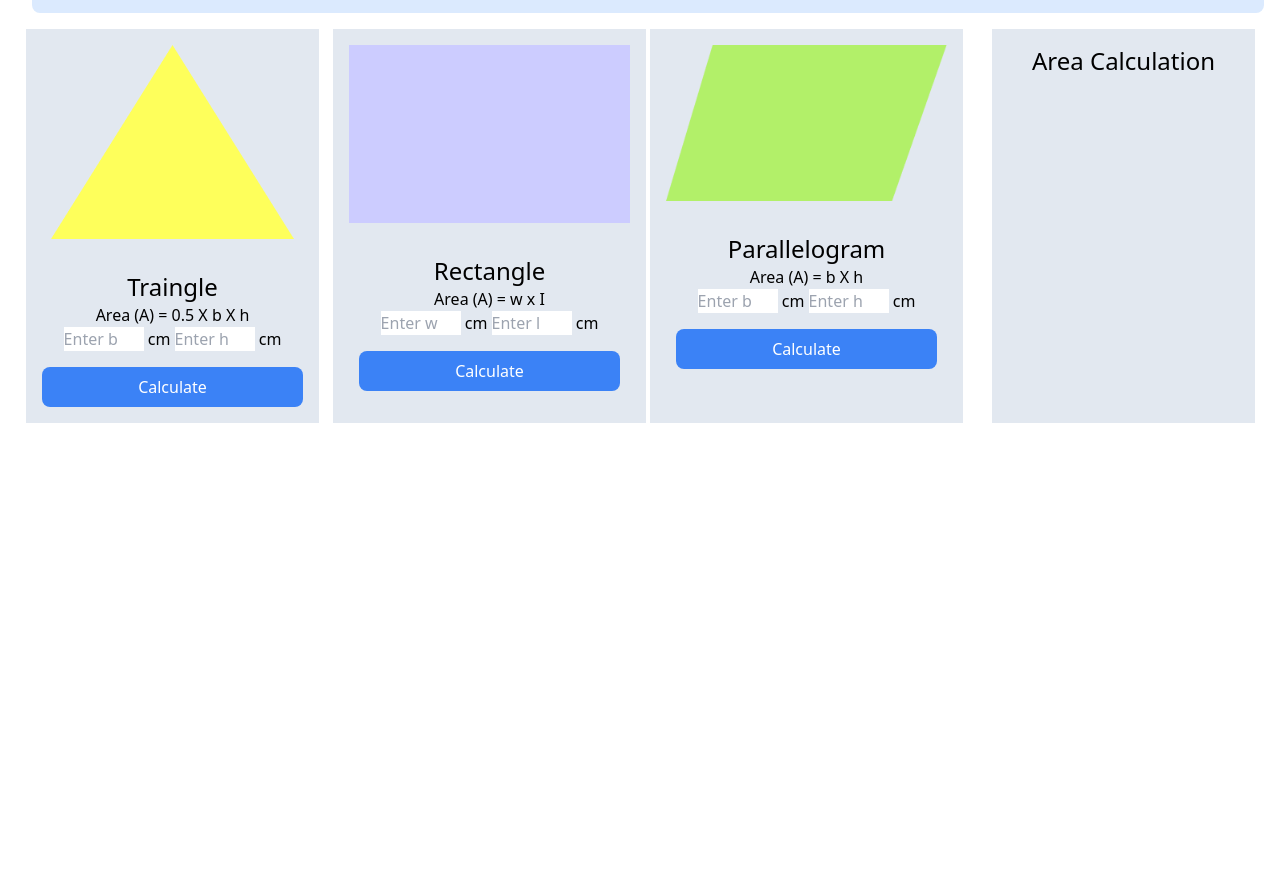
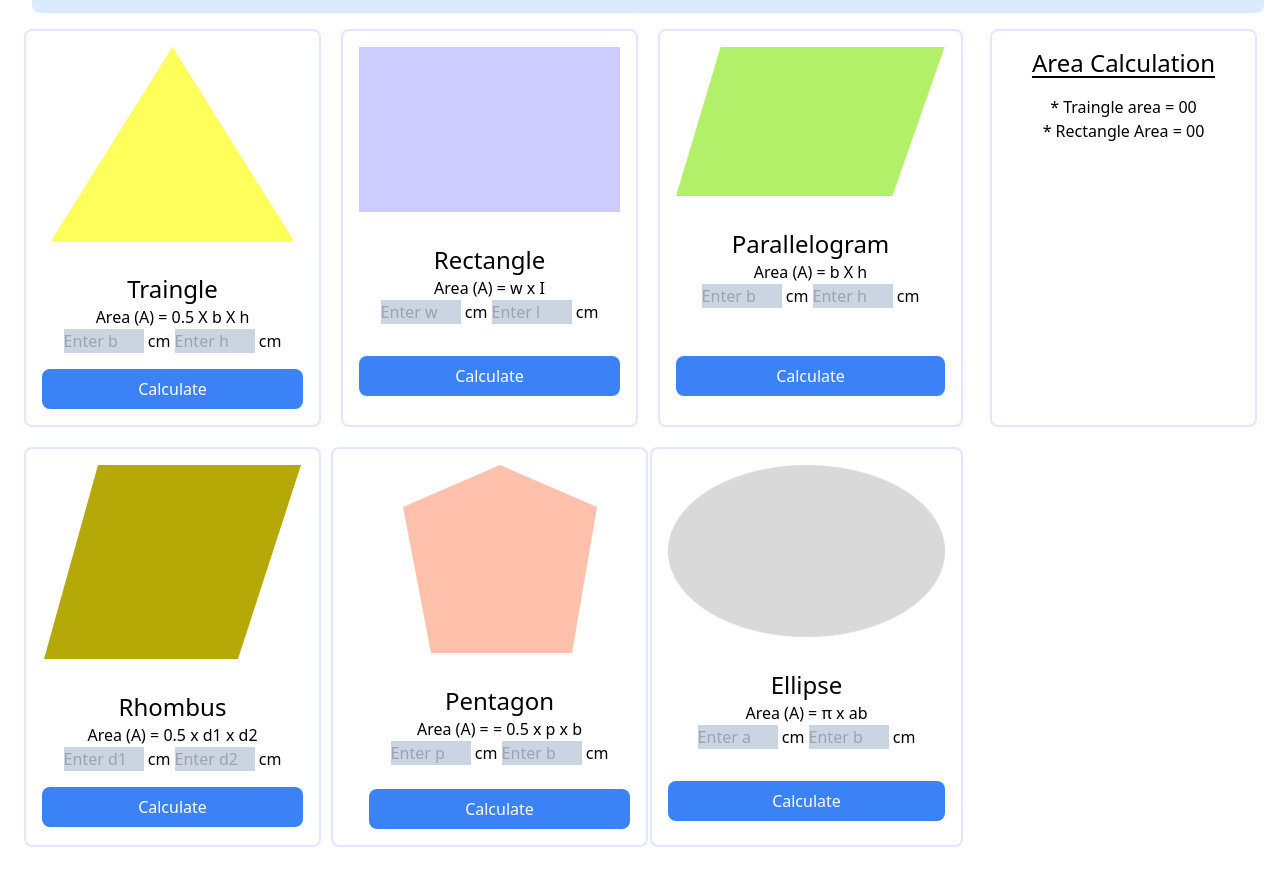
Before and after one commit to mdrubelhasan1/assaignment-5, a plain HTML site: page index.html in a window 1280 px wide. Shown: the part 103-982 px from the top of the page. Before the commit the page ends 800 px from the top, so only its background shows below. Drawn offline with nearby package versions, Linux system fonts and the light colour scheme.

Commit message:
traingle rectangle calculate

```diff
--- a/index.html
+++ b/index.html
@@ -24,44 +24,80 @@
         <section>
 
             <!-- traingle section -->
-            <div class="grid grid-cols-4 gap-1 justify-items-center mt-4 ">
-                <div class="bg-slate-200 p-4 justify-items-center">
+            <div class="grid grid-cols-4 gap-1 justify-items-center mt-4 mb-8">
+                <div class=" p-4 justify-items-center border-solid border-2 border-indigo-100 rounded-lg">
                     <img src="images/triangle.png" alt="">
                     <h1 class="text-center mt-8 text-2xl text-bold">Traingle</h1>
                     <p class="text-center">Area (A) = 0.5 X b X h </p>
-                    <input class="w-20" placeholder="Enter b" type="text" name="" id="b-value">
+                    <input class="w-20 bg-slate-300" placeholder="Enter b" type="text" name="" id="b-value">
                     <p class="inline">cm</p>
-                    <input class="w-20" placeholder="Enter h" type="text" name="" id="h-value">
+                    <input class="w-20 bg-slate-300" placeholder="Enter h" type="text" name="" id="h-value">
                     <p class="inline">cm</p>
-                    <button class="px-24 py-2 bg-blue-500 block text-white rounded-lg mt-4 ">Calculate</button>
+                    <button id="btn-traingle" class="px-24 py-2 bg-blue-500 block text-white rounded-lg mt-4  hover:bg-rose-800">Calculate</button>
                 </div>
 
                 <!-- Rectangle section -->
-                <div class="bg-slate-200 p-4 justify-items-center">
+                <div class="border-solid border-2 border-indigo-100 rounded-lg ml-2 mr-2 p-4 justify-items-center">
                     <img src="images/rectangle.png" alt="">
                     <h1 class="text-center mt-8 text-2xl text-bold">Rectangle</h1>
-                    <p id="traingle-area" class="text-center">Area (A) = w x I </p>
-                    <input class="w-20" placeholder="Enter w" type="text" name="" id="traingle-input1">
+                    <p id="" class="text-center">Area (A) = w x I </p>
+                    <input class="w-20 bg-slate-300" placeholder="Enter w" type="text" name="" id="rectangle-inputw">
                     <p class="inline">cm</p>
-                    <input class="w-20" placeholder="Enter l" type="text" name="" id="traingle-input2">
+                    <input class="w-20 bg-slate-300" placeholder="Enter l" type="text" name="" id="rectangle-inputl">
                     <p class="inline">cm</p>
-                    <button id="area-traingle" class="px-24 py-2 bg-blue-500 block text-white rounded-lg mt-4 ">Calculate</button>
+                    <button id="btn-rectangle" class="px-24 py-2 bg-blue-500 block text-white rounded-lg mt-8 w-full hover:bg-rose-800 ">Calculate</button>
                 </div>
 
                 <!-- Parallelogram section -->
-                <div class="bg-slate-200 p-4 justify-items-center">
+                <div class="border-solid border-2 border-indigo-100 rounded-lg ml-2 p-4 justify-items-center">
                     <img src="images/parallelogram.png" alt="">
                     <h1 class="text-center mt-8 text-2xl text-bold">Parallelogram</h1>
                     <p class="text-center">Area (A) = b X h </p>
-                    <input class="w-20" placeholder="Enter b" type="text" name="" id="parallelogram-input1">
+                    <input class="w-20 bg-slate-300" placeholder="Enter b" type="text" name="" id="parallelogram-input1">
                     <p class="inline">cm</p>
-                    <input class="w-20" placeholder="Enter h" type="text" name="" id="parallelogram-input2">
+                    <input class="w-20 bg-slate-300" placeholder="Enter h" type="text" name="" id="parallelogram-input2">
                     <p class="inline">cm</p>
-                    <button id="area-parallelogram" class="px-24 py-2 bg-blue-500 block text-white rounded-lg mt-4 ">Calculate</button>
+                    <button id="area-parallelogram" class="px-24 py-2 bg-blue-500 block text-white rounded-lg mt-12 w-full  hover:bg-rose-800">Calculate</button>
                 </div>
                 <!-- area-value-display-section -->
-                <div class="bg-slate-200 p-4 justify-items-center">
-                   <h1 class="text-2xl text-semibold w-full px-6">Area Calculation</h1>
+                <div class="border-solid border-2 border-indigo-100 rounded-lg p-4 justify-items-center">
+                   <h1 class="text-2xl text-semibold w-full px-6 underline underline-offset-4">Area Calculation</h1>
+                   <h3 class="mt-4">* Traingle area = <span id="traingle-area">00</span></h3>
+                   <h3>* Rectangle Area = <span id="rectangle-area">00</span></h3>
+                </div>
+
+                <!-- Rhombus-section -->
+                <div class="border-solid border-2 border-indigo-100 rounded-lg  mt-4 p-4 justify-items-center">
+                    <img src="images/rhombus.png" alt="">
+                    <h1 class="text-center mt-8 text-2xl text-bold">Rhombus</h1>
+                    <p class="text-center">Area (A) = 0.5 x d1 x d2 </p>
+                    <input class="w-20 bg-slate-300" placeholder="Enter d1" type="text" name="" id="parallelogram-input1">
+                    <p class="inline">cm</p>
+                    <input class="w-20 bg-slate-300" placeholder="Enter d2" type="text" name="" id="parallelogram-input2">
+                    <p class="inline">cm</p>
+                    <button id="area-parallelogram" class="px-24 py-2 bg-blue-500 block text-white rounded-lg mt-4  hover:bg-rose-800">Calculate</button>
+                </div>
+                <!-- Pentagon -->
+                <div class="border-solid border-2 border-indigo-100 rounded-lg mt-4 p-4 pl-9 justify-items-center">
+                    <img class="justify-items-center" src="images/pentagon.png" alt="">
+                    <h1 class="text-center mt-8 text-2xl text-bold">Pentagon</h1>
+                    <p class="text-center">Area (A) = = 0.5 x p x b</p>
+                    <input class="w-20 bg-slate-300" placeholder="Enter p" type="text" name="" id="parallelogram-input1">
+                    <p class="inline">cm</p>
+                    <input class="w-20 bg-slate-300" placeholder="Enter b" type="text" name="" id="parallelogram-input2">
+                    <p class="inline">cm</p>
+                    <button id="area-parallelogram" class="px-24 py-2 bg-blue-500 block text-white rounded-lg mt-6 w-full  hover:bg-rose-800">Calculate</button>
+                </div>
+                <!-- Ellipse-section -->
+                <div class="border-solid border-2 border-indigo-100 rounded-lg p-4 mt-4 justify-items-center">
+                    <img src="images/ellipse.png" alt="">
+                    <h1 class="text-center mt-8 text-2xl text-bold">Ellipse</h1>
+                    <p class="text-center">Area (A) = π x ab</p>
+                    <input class="w-20 bg-slate-300" placeholder="Enter a" type="text" name="" id="parallelogram-input1">
+                    <p class="inline">cm</p>
+                    <input class="w-20 bg-slate-300" placeholder="Enter b" type="text" name="" id="parallelogram-input2">
+                    <p class="inline">cm</p>
+                    <button id="area-parallelogram" class="px-24 py-2 bg-blue-500 block text-white rounded-lg mt-8 w-full  hover:bg-rose-800">Calculate</button>
                 </div>
             </div>
         </section>
@@ -71,7 +107,7 @@
     </main>
 
 
-
+    <script src="js/utility.js"></script>
     <script src="js/area-calculator.js"></script>
 </body>
 </html>
--- a/js/area-calculator.js
+++ b/js/area-calculator.js
@@ -1 +1,37 @@
-console.log('area calculator');
+// Traingle area calculate:
+document.getElementById('btn-traingle').addEventListener('click', function(){
+    const base = getInputFieldValueById('b-value');
+    const height = getInputFieldValueById('h-value');
+    const area = 0.5 * base * height;
+    setTextElementValueById('traingle-area', area);
+
+    // Validate check: number and negative number:
+    if(isNaN(base) || isNaN(height)){
+        alert('Please enter a number');
+    }
+    if(base < 0 || height < 0){
+        alert('Please enter positive number')
+        return;
+    }
+
+
+});
+// Rectangle area calculate:
+document.getElementById('btn-rectangle').addEventListener('click',function(){
+    const width = getInputFieldValueById('rectangle-inputw');
+    const length = getInputFieldValueById('rectangle-inputl');
+    const area = width * length;
+    setTextElementValueById('rectangle-area', area);
+
+    // Validate check: number and negative number:
+    if(isNaN(width) || isNaN(length)){
+        alert('Please enter a number');
+    }
+    if(width < 0 || length < 0){
+        alert('Please enter positive number');
+        return;
+    }
+
+});
+
+//Parallelogram area calculate:
--- /dev/null
+++ b/js/utility.js
@@ -0,0 +1,19 @@
+console.log('utility.js file added');
+function getInputFieldValueById(inputFieldId){
+    const inputField = document.getElementById(inputFieldId);
+    const inputFieldValueString =inputField.value;
+    const inputFieldValue = parseFloat(inputFieldValueString);
+    inputField.value = '';
+    return inputFieldValue;
+};
+function getTextElementValueById(elementId){
+    const textElement = document.getElementById(elementId);
+    const textElementValueString = textElement.innerText;
+    const textElementValue = parseFloat(textElementValueString);
+    return textElementValue;
+};
+
+function setTextElementValueById(elementId, newValue){
+    const textElement = document.getElementById(elementId);
+    textElement.innerText = newValue;
+};
```
